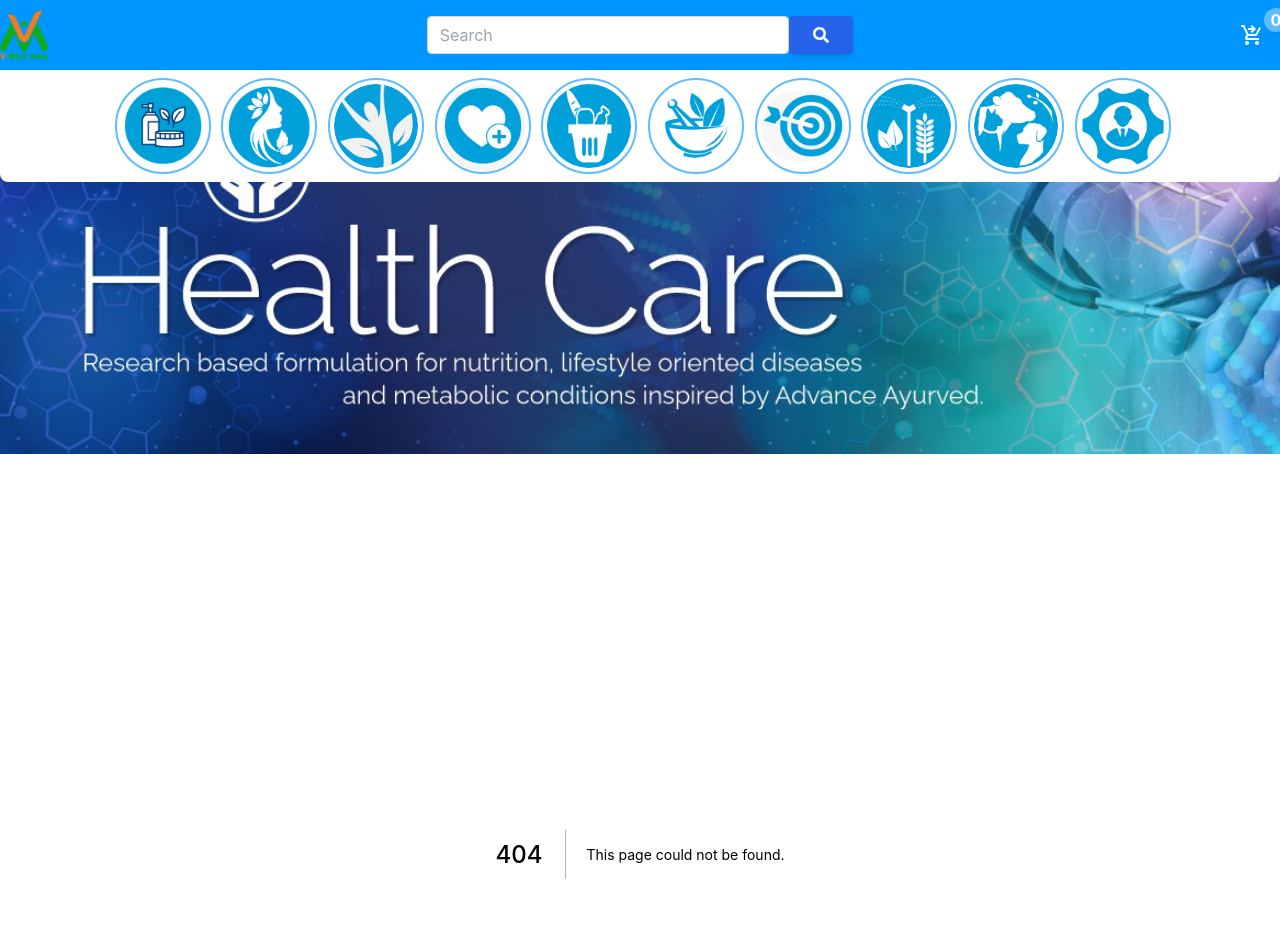
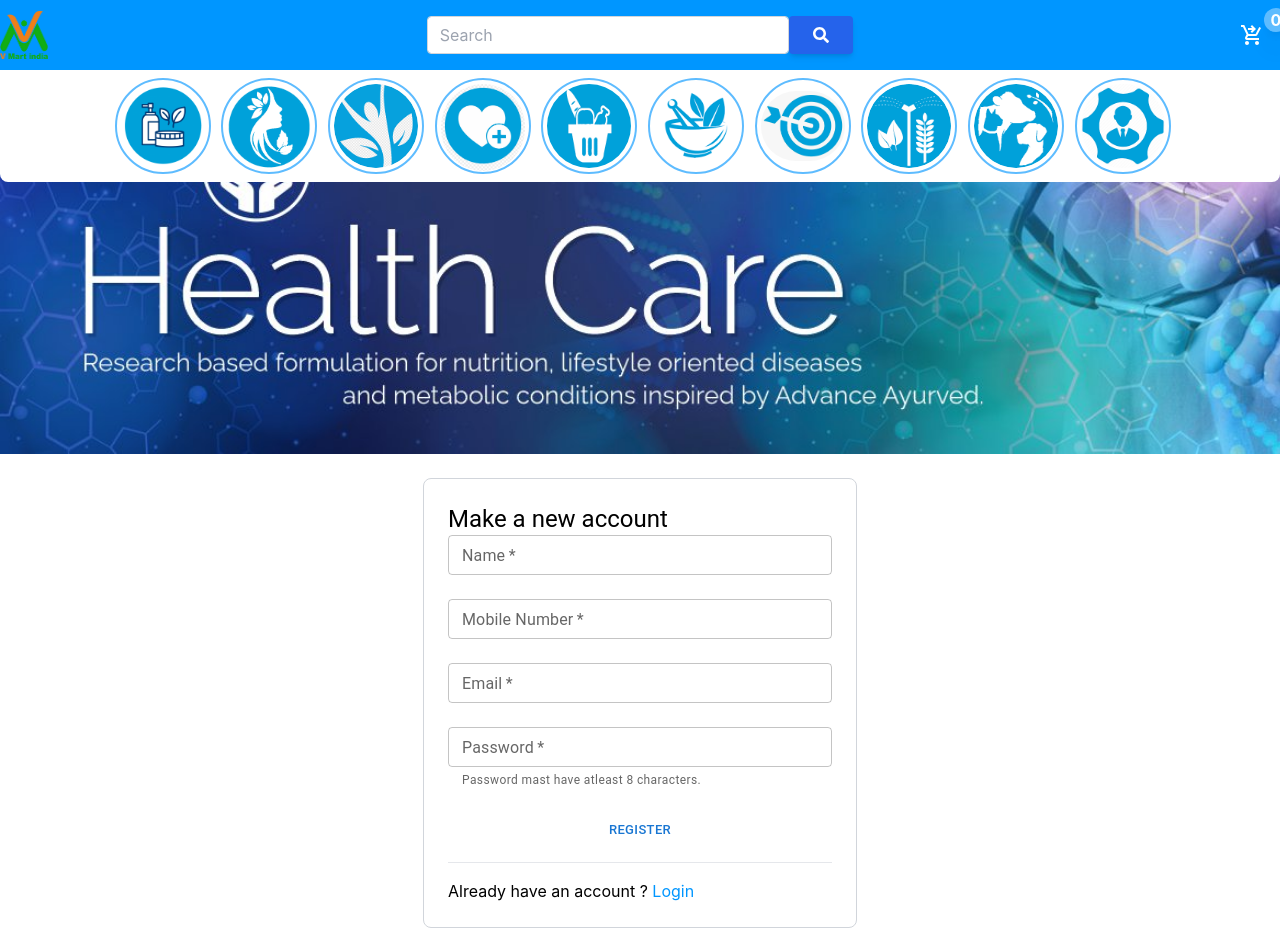
Before and after one commit to Vijay-Mewada/vin_marts, a Next.js app: page /Register in a window 1280 px wide. Before the commit this address had no page. Shown: the top 952 px of the page. Built offline with nearby package versions, Linux system fonts and the light colour scheme.

Commit message:
Merge branch 'main' of https://github.com/Vijay-Mewada/vin_marts

```diff
--- a/pages/Cart.js
+++ b/pages/Cart.js
@@ -196,6 +196,10 @@ const Cart = () => {
 
                             <div className='border-b-2 border-dashed border-gray-400 my-4 w-full'></div>
                             <Typography variant='body1' className='text-right text-blue-975 font-semibold'>Amount you save on this order &#x20B9;269</Typography>
+                            <div className='border-b-2 border-dashed border-gray-400 my-4 w-full'></div>
+                            <Button className='bg-blue-975 text-white m-auto hover:bg-blue-950 p-3 px-16 font-bold'>Place Order</Button>
+
+
                         </Grid>
 
 
--- /dev/null
+++ b/pages/Login.js
@@ -0,0 +1,35 @@
+import { Button, TextField, Typography } from '@mui/material'
+import React from 'react'
+import Link from 'next/link'
+
+const Login = () => {
+  return (
+    <div className='flex'>
+
+        <div className='m-auto my-6 border-gray-300 border rounded-lg p-6'>
+            <Typography variant='h5' className='my-4'>Login to your Account</Typography>
+          <TextField required
+          id="outlined-required"
+          className='w-96'
+          label="Email Id/Mobile number"
+          type="text"
+          size='small'
+          /><br/><br/>
+          <TextField required
+          id="outlined-required"
+          className='w-96'
+          type="password"
+          label="Password"
+          size='small'
+          /><br/><br/>
+          <Button size='small' className='bg-blue-975 text-white m-auto hover:bg-blue-950 p-3 px-16 font-bold w-full'>Login</Button>
+
+
+        <hr className='w-full bg-blue-975 my-4 '/>
+        <Typography variant='body'>Create an account ? <Link href="/Register"><span className="text-blue-975 cursor-pointer ">Register</span></Link> </Typography>
+        </div>
+    </div>
+  )
+}
+
+export default Login
--- /dev/null
+++ b/pages/Register.js
@@ -0,0 +1,49 @@
+import { Button, Input, TextField, Typography } from '@mui/material'
+import React from 'react'
+import Link from 'next/link'
+
+const Register = () => {
+  return (
+    <div className='flex'>
+
+        <div className='m-auto my-6 border-gray-300 border rounded-lg p-6'>
+            <Typography variant='h5' className='my-4'>Make a new account</Typography>
+        <TextField required
+          id="outlined-required"
+          className='w-96'
+          label="Name"
+          type="text"
+          size='small'
+          /><br/><br/>
+          <TextField required
+          id="outlined-required"
+          className='w-96'
+          label="Mobile Number"
+          size='small'
+          /><br/><br/>
+          <TextField required
+          id="outlined-required"
+          className='w-96'
+          label="Email"
+          type="email"
+          size='small'
+          /><br/><br/>
+          <TextField required
+          id="outlined-required"
+          className='w-96'
+          type="password"
+          label="Password"
+          size='small'
+          helperText="Password mast have atleast 8 characters."
+          /><br/><br/>
+          <Button size='small' className='bg-blue-975 text-white m-auto hover:bg-blue-950 p-3 px-16 font-bold w-full'>Register</Button>
+
+
+        <hr className='w-full bg-blue-975 my-4 '/>
+        <Typography variant='body'>Already have an account ? <Link href="/Login"><span className="text-blue-975 cursor-pointer ">Login</span></Link> </Typography>
+        </div>
+    </div>
+  )
+}
+
+export default Register
```
Also changed, not shown: 1 other file (tests, documents, lock files or other folders).
